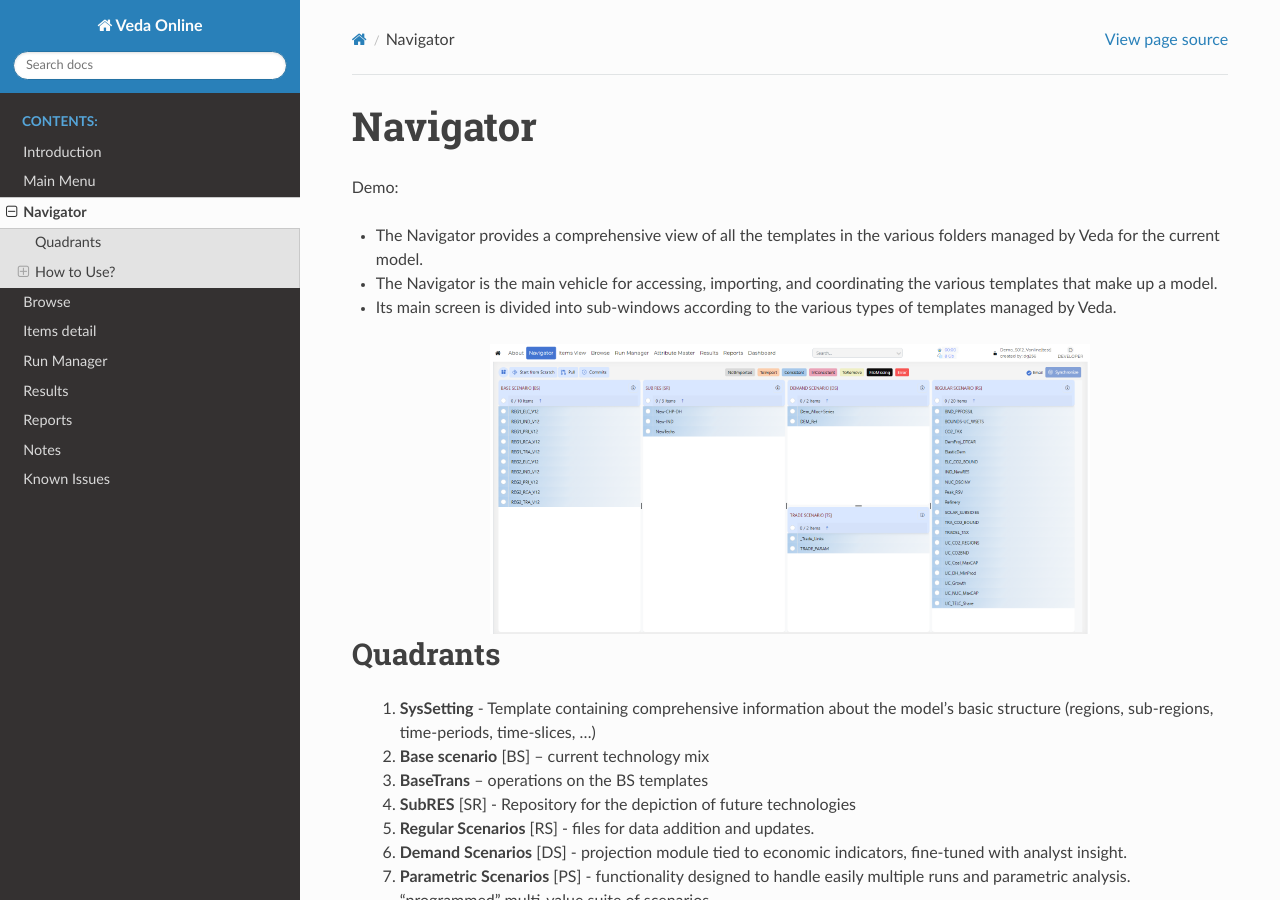
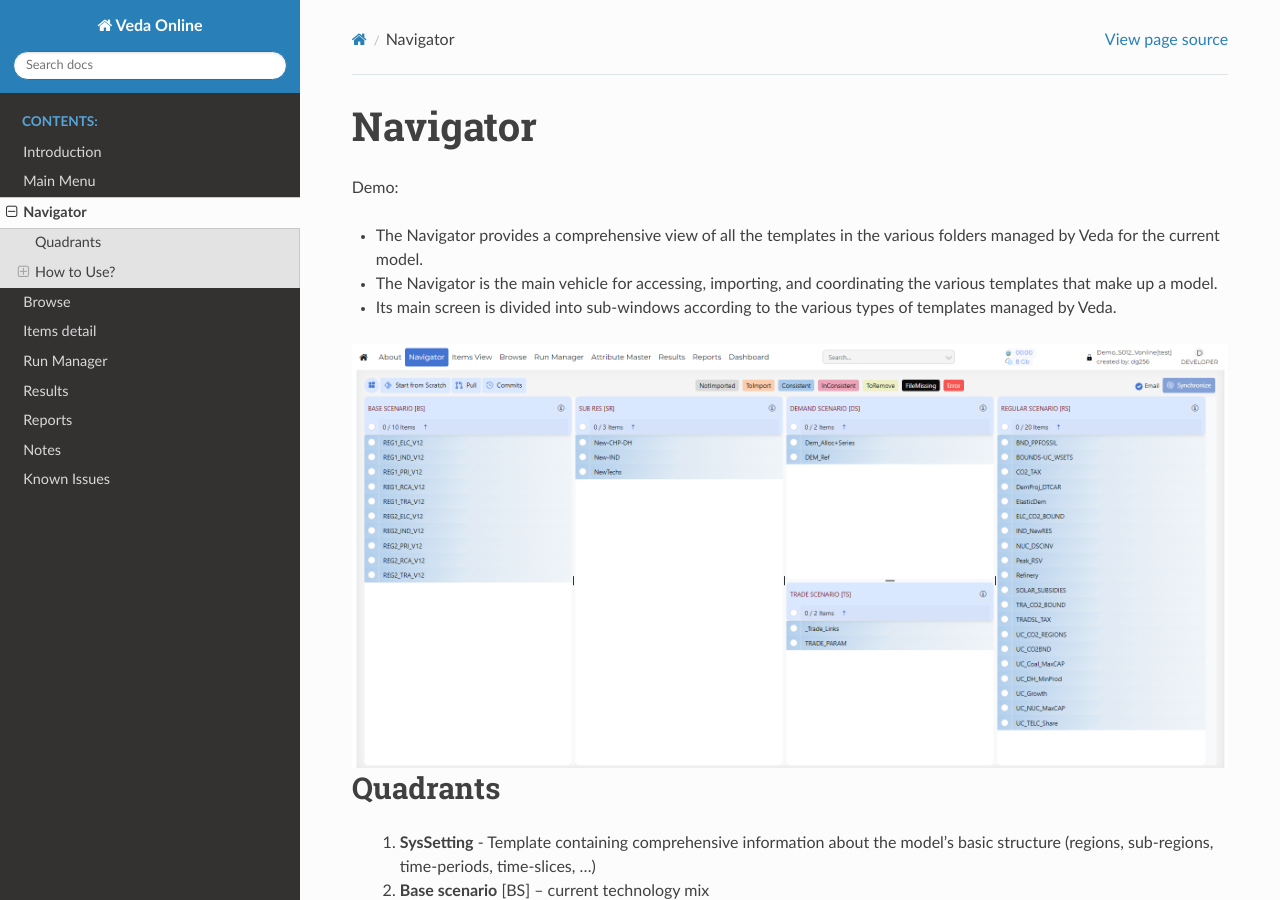
Before and after one commit to kanors-emr/VedaOnline-documentation, a Sphinx documentation site: the page built from source/pages/Navigator.rst, in a window 1280 px wide and 900 px high. Built offline with Sphinx 7.4.7 and the Read the Docs theme 2.0.0, drawn with Linux system fonts in a browser that asks for light colours.

Commit message:
Images width correction

```diff
--- a/source/pages/Browse.rst
+++ b/source/pages/Browse.rst
@@ -16,7 +16,7 @@ Browsing model input is **necessary** for two reasons:
 
 .. image:: images/Browse.png
    :align: center
-   :width: 600
+
 
 The Browser thereby enables the user to view subsets of the assembled data in a cube by selecting the scenario(s), region(s), process(es), commodity(ies), and/or the attribute(s) of interest.
 It is possible to rearrange the layout of the cube by adding/removing dimensions (columns and rows) to/from the table.
@@ -30,6 +30,7 @@ How to use?
 * Filtering by Sets- In Process and Commodity element list, you can select User or TIMES Set from dropdown list as shown in below figure. Selected set will filter the elements linked to the Set.
 
 .. image:: images/browse_set.png
+   :align: center
 
 .. note::
    How to use Pivot Grid? Check here.(Soon)
--- a/source/pages/Navigator.rst
+++ b/source/pages/Navigator.rst
@@ -9,7 +9,6 @@ Demo:
 * Its main screen is divided into sub-windows according to the various types of templates managed by Veda.
 
 .. image:: images/navigator.png
-   :width: 600
    :align: center
 
 
@@ -41,7 +40,6 @@ After synchronizing a model, you can return to the Navigator.
 User Inputs
 ^^^^^^^^^^^
 .. image:: images/navigator_menu.png
-   :width: 600
    :align: center
 #. *Start from Scratch* - This button delete the previous model data from database and pulls all the file from github repository. You have to resynchronize your model. Reports Module data will not be deleted.
 #. *Pull* - Here all the files from git repository will be pulled but all your data in VedaOnline database will not change.
@@ -55,7 +53,6 @@ User Inputs
 File Status
 ^^^^^^^^^^^
 .. image:: images/nav_files_status_legend.png
-   :width: 600
    :align: center
 Provides feedback as to the status of the various files and the integrated database managed by Veda according to colour legend at the bottom of form
  * *Not imported* – not yet read into the database
```
